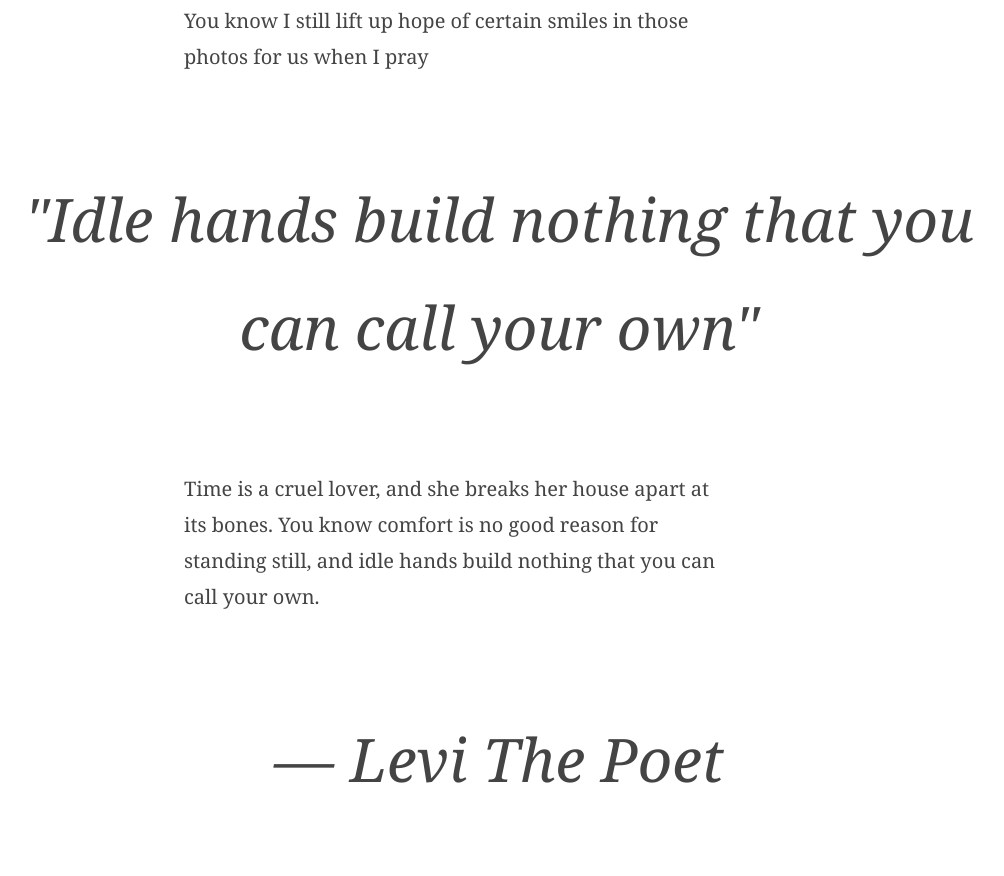
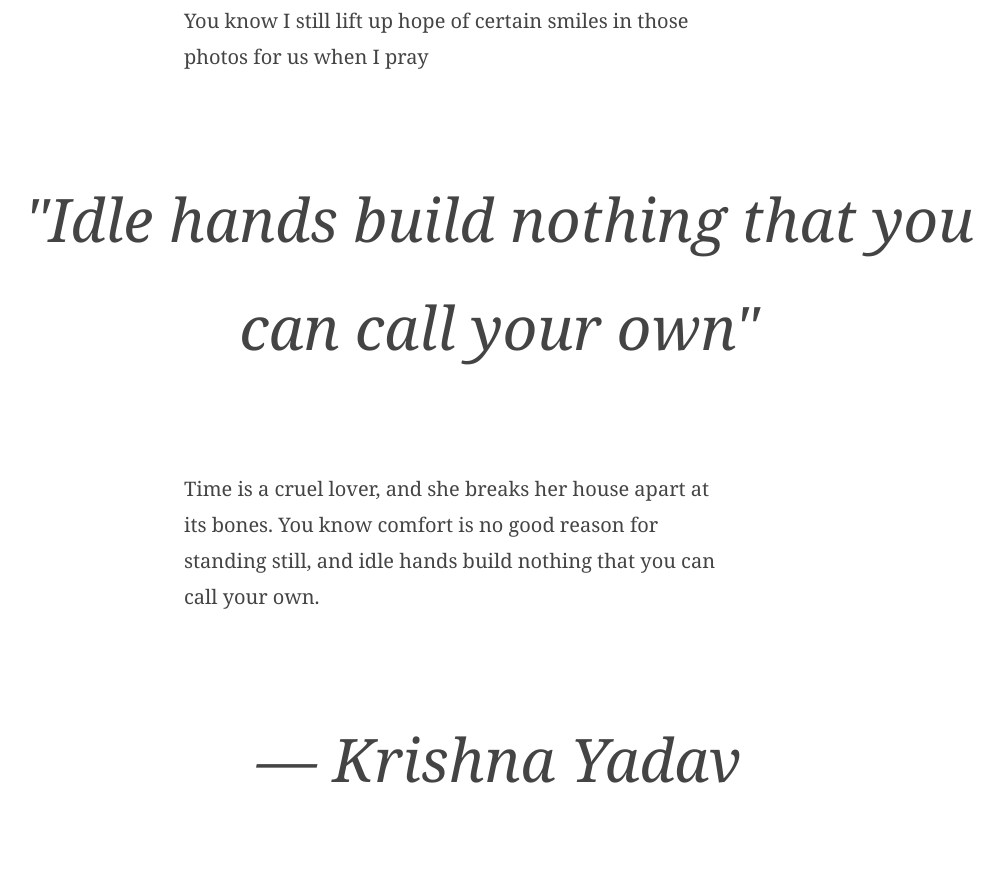
Before and after one commit to Yadav97/yadav97.github.io, a plain HTML site: page index.html in a window 1280 px wide. Shown: the part 5544-6420 px from the top of the page, without its empty margins (141-1145 px from the left). Drawn offline with Linux system fonts and the light colour scheme.

Commit message:
Update index.html

```diff
--- a/index.html
+++ b/index.html
@@ -118,7 +118,7 @@
       and idle hands build nothing that you can call your own.</p>
 
     <blockquote>
-      <p>— Levi The Poet</p>
+      <p>— Krishna Yadav</p>
     </blockquote>
 
   </article>
```
